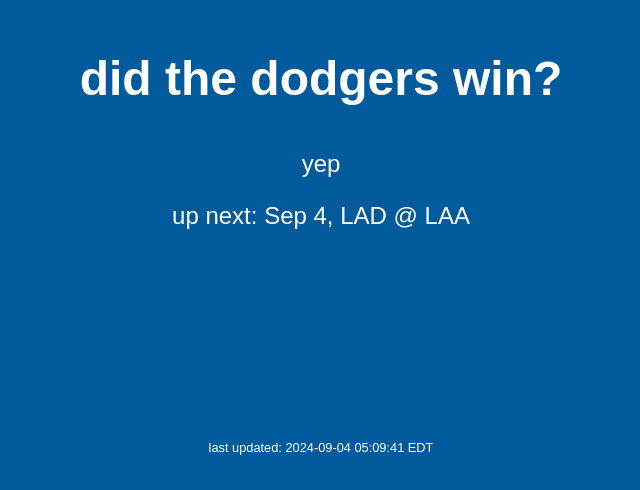
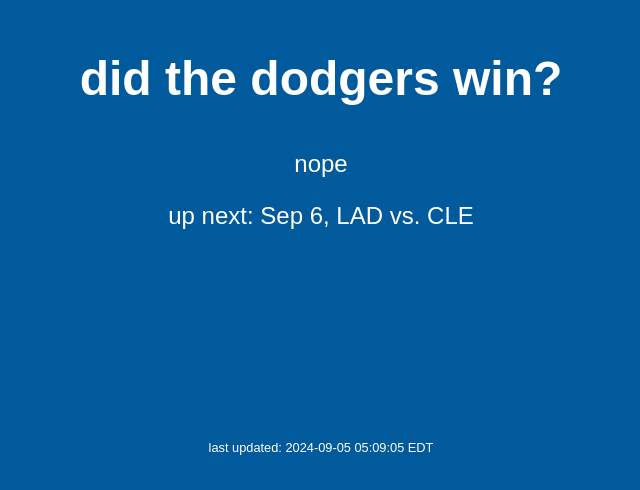
Before and after one commit to jonathanharper3/did-the-dodgers-win, a plain HTML site: page index.html in a window 1280 px wide. Shown: the part 160-650 px from the top of the page, 319-959 px from the left. Drawn offline with Linux system fonts and the light colour scheme.

Commit message:
Auto-update did the dodgers win

```diff
--- a/index.html
+++ b/index.html
@@ -47,12 +47,12 @@
 <body>
     <div class="container">
         <h1>did the dodgers win?</h1>
-        <p>yep</p>
-        <p>up next: Sep 4, LAD @ LAA</p>
+        <p>nope</p>
+        <p>up next: Sep 6, LAD vs. CLE</p>
         <div class="spacer"></div>
         <div class="spacer"></div>
         <div class="spacer"></div>
-        <p class="small-text">last updated: 2024-09-04 05:09:41 EDT</p>
+        <p class="small-text">last updated: 2024-09-05 05:09:05 EDT</p>
     </div>
 </body>
 </html>
```
